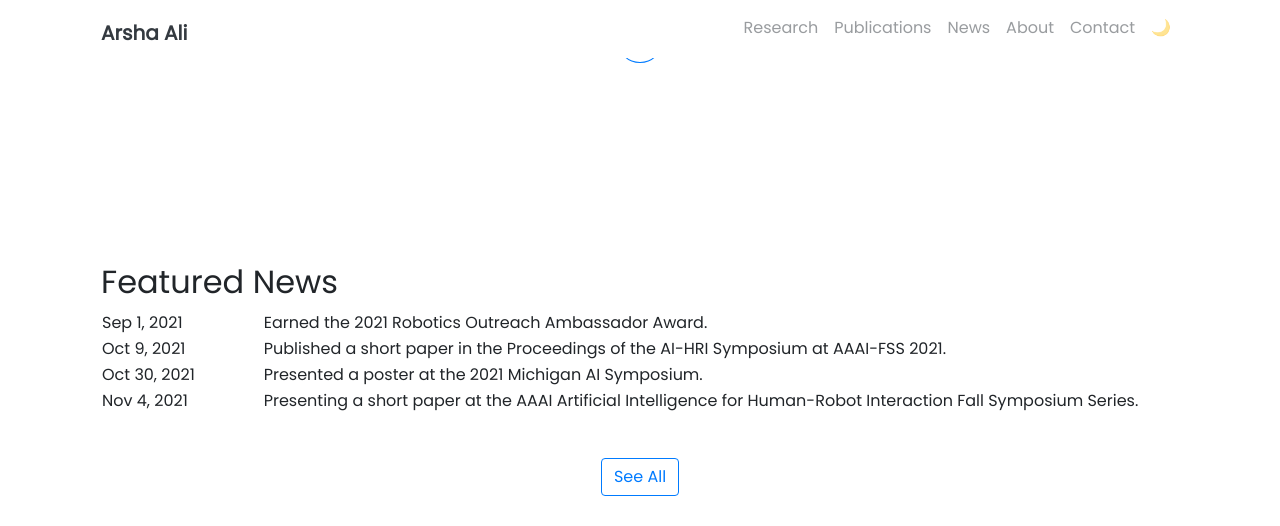
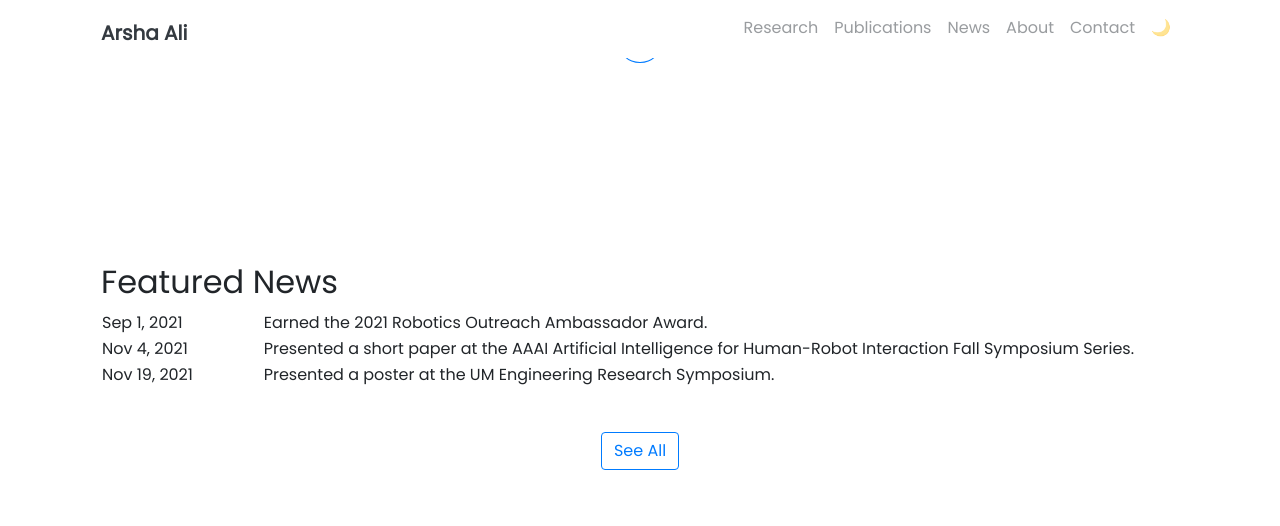
Before and after one commit to arshaali/arshaali.github.io, a Jekyll site: the page built from pages/index.md, in a window 1280 px wide and 900 px high, scrolled down 577 px, cut to the strip 0-526 px from the top of the window. Built offline with Jekyll 4.4.1, drawn with Linux system fonts in a browser that asks for light colours; nearby versions of some CDN libraries.

Commit message:
Update landing.html

```diff
--- a/_includes/landing.html
+++ b/_includes/landing.html
@@ -41,21 +41,17 @@
         <td>Sep 1, 2021</td>
         <td>Earned the 2021 Robotics Outreach Ambassador Award.</td>
       </tr>
+
       <!--  another featured news row -->
       <tr>
-        <td>Oct 9, 2021</td>
-        <td>Published a short paper in the Proceedings of the AI-HRI Symposium at AAAI-FSS 2021.</td>
-      </tr>
-
-      <tr>
-        <td>Oct 30, 2021</td>
-        <td>Presented a poster at the 2021 Michigan AI Symposium.</td>
+        <td>Nov 4, 2021</td>
+        <td>Presented a short paper at the AAAI Artificial Intelligence for Human-Robot Interaction Fall Symposium Series.</td>
       </tr>
 
       <!--  another featured news row -->
       <tr>
-        <td>Nov 4, 2021</td>
-        <td>Presenting a short paper at the AAAI Artificial Intelligence for Human-Robot Interaction Fall Symposium Series.</td>
+        <td>Nov 19, 2021</td>
+        <td>Presented a poster at the UM Engineering Research Symposium.</td>
       </tr>
 
     </table>
```
